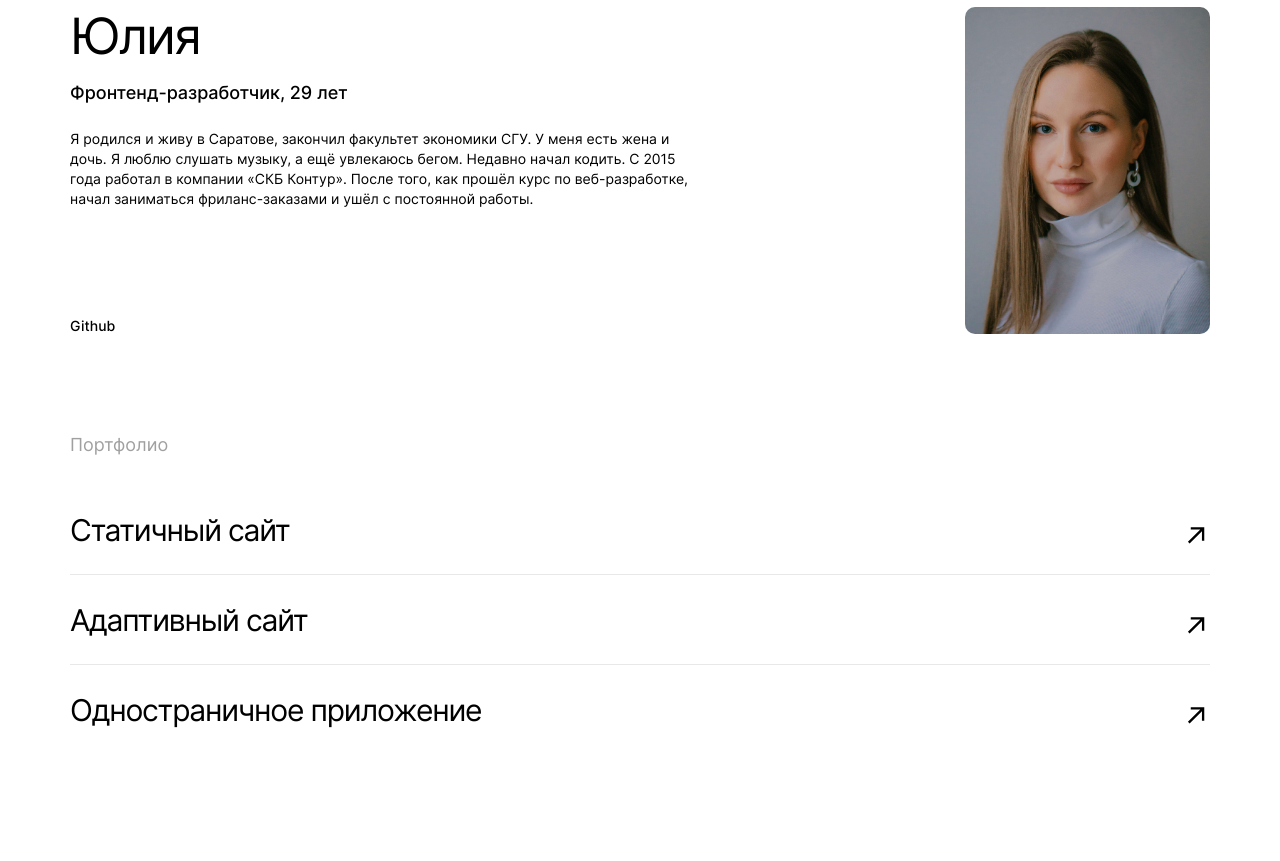
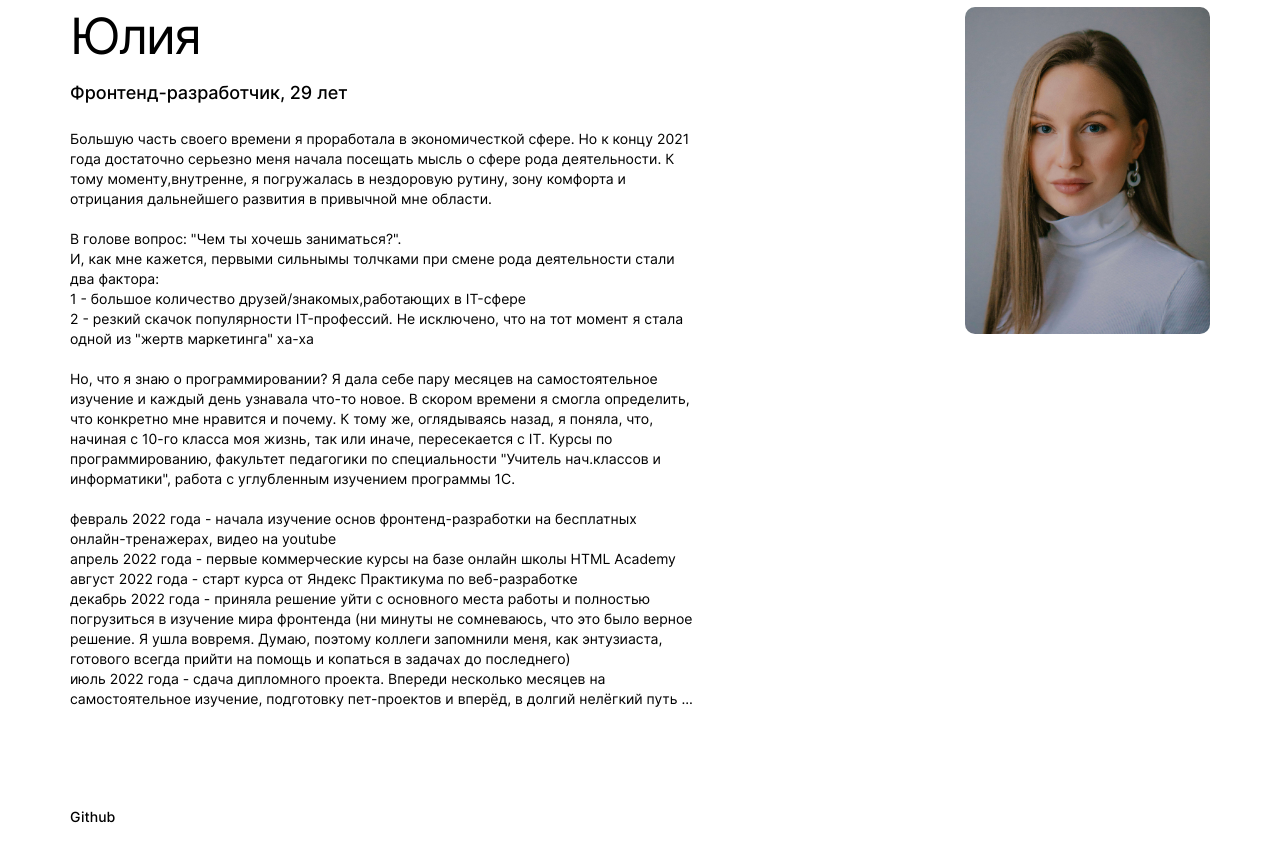
Before and after one commit to JuliaKrasnova2008/movies-explorer-frontend, a React (Create React App) app: page / in a window 1280 px wide. Shown: the part 2100-2961 px from the top of the page. Built offline with nearby package versions, Linux system fonts and the light colour scheme.

Commit message:
edit aboutMe

```diff
--- a/src/components/AboutMe/AboutMe.css
+++ b/src/components/AboutMe/AboutMe.css
@@ -67,6 +67,7 @@
     font-size: 14px;
     line-height: 20px;
     flex: 1 1 auto;
+    white-space: pre-wrap;
 }
 .about-me__link {
     margin: 0;
--- a/src/components/AboutMe/AboutMe.jsx
+++ b/src/components/AboutMe/AboutMe.jsx
@@ -13,8 +13,35 @@ export default function AboutMe() {
                         <div className='about-me__personal-info'>
                             <h3 className='about-me__title'>Юлия</h3>
                             <p className='about-me__details'>Фронтенд-разработчик, 29 лет</p>
-                            <p className='about-me__responsibilities'>Я родился и живу в Саратове, закончил факультет экономики СГУ. У меня есть жена
-                                и дочь. Я люблю слушать музыку, а ещё увлекаюсь бегом. Недавно начал кодить. С 2015 года работал в компании «СКБ Контур». После того, как прошёл курс по веб-разработке, начал заниматься фриланс-заказами и ушёл с постоянной работы.</p>
+                            <p className='about-me__responsibilities'>
+                                Большую часть своего времени я проработала в экономичесткой сфере. Но к концу 2021 года достаточно серьезно меня
+                                начала посещать мысль о сфере рода деятельности. К тому моменту,внутренне, я погружалась в нездоровую рутину, зону комфорта
+                                и отрицания дальнейшего развития в привычной мне области.
+                                {"\n"}
+                                {"\n"}
+                                В голове вопрос: "Чем ты хочешь заниматься?".
+                                {"\n"}И, как мне кажется, первыми сильнымы толчками при смене рода деятельности стали два фактора:
+                                {"\n"}1 - большое количество друзей/знакомых,работающих в IT-сфере
+                                {"\n"}2 - резкий скачок популярности IT-профессий. Не исключено, что на тот момент я стала одной из "жертв маркетинга" ха-ха
+
+                                {"\n"}
+                                {"\n"}
+                                Но, что я знаю о программировании?
+                                Я дала себе пару месяцев на самостоятельное изучение и каждый день узнавала что-то новое.
+                                В скором времени я смогла определить, что конкретно мне нравится и почему. К тому же, оглядываясь назад, я поняла, что,
+                                начиная с 10-го класса моя жизнь, так или иначе, пересекается с IT. Курсы по программированию, факультет педагогики по специальности
+                                "Учитель нач.классов и информатики", работа с углубленным изучением программы 1С.
+
+                                {"\n"}
+                                {"\n"}
+                                февраль 2022 года - начала изучение основ фронтенд-разработки на бесплатных онлайн-тренажерах, видео на youtube
+                                {"\n"}апрель 2022 года - первые коммерческие курсы на базе онлайн школы HTML Academy
+                                {"\n"}август 2022 года - старт курса от Яндекс Практикума по веб-разработке
+                                {"\n"}декабрь 2022 года - приняла решение уйти с основного места работы и полностью погрузиться в изучение мира фронтенда (ни минуты не сомневаюсь,
+                                что это было верное решение. Я ушла вовремя. Думаю, поэтому коллеги запомнили меня, как энтузиаста, готового всегда прийти на помощь и копаться
+                                в задачах до последнего)
+                                {"\n"}июль 2022 года - сдача дипломного проекта. Впереди несколько месяцев на самостоятельное изучение, подготовку пет-проектов и вперёд, в долгий нелёгкий путь ...
+                            </p>
                         </div>
                         <a
                             href="https://github.com/JuliaKrasnova2008"
```
